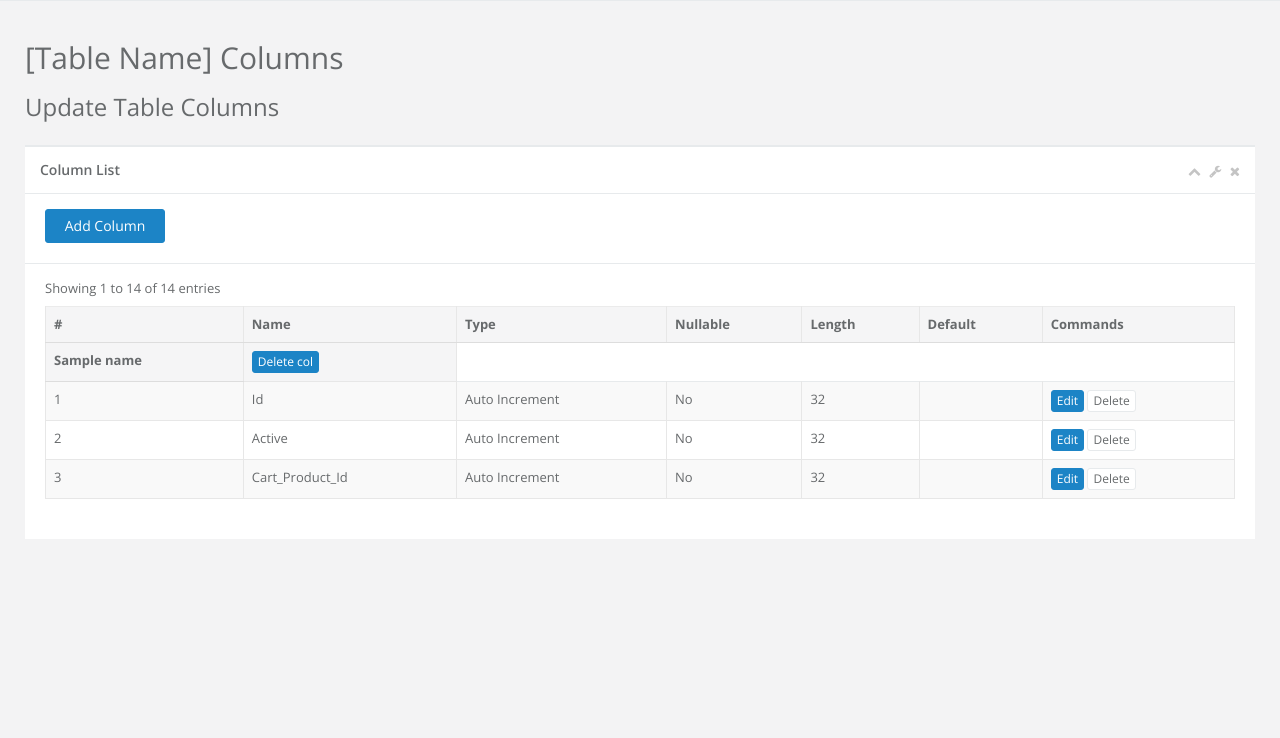
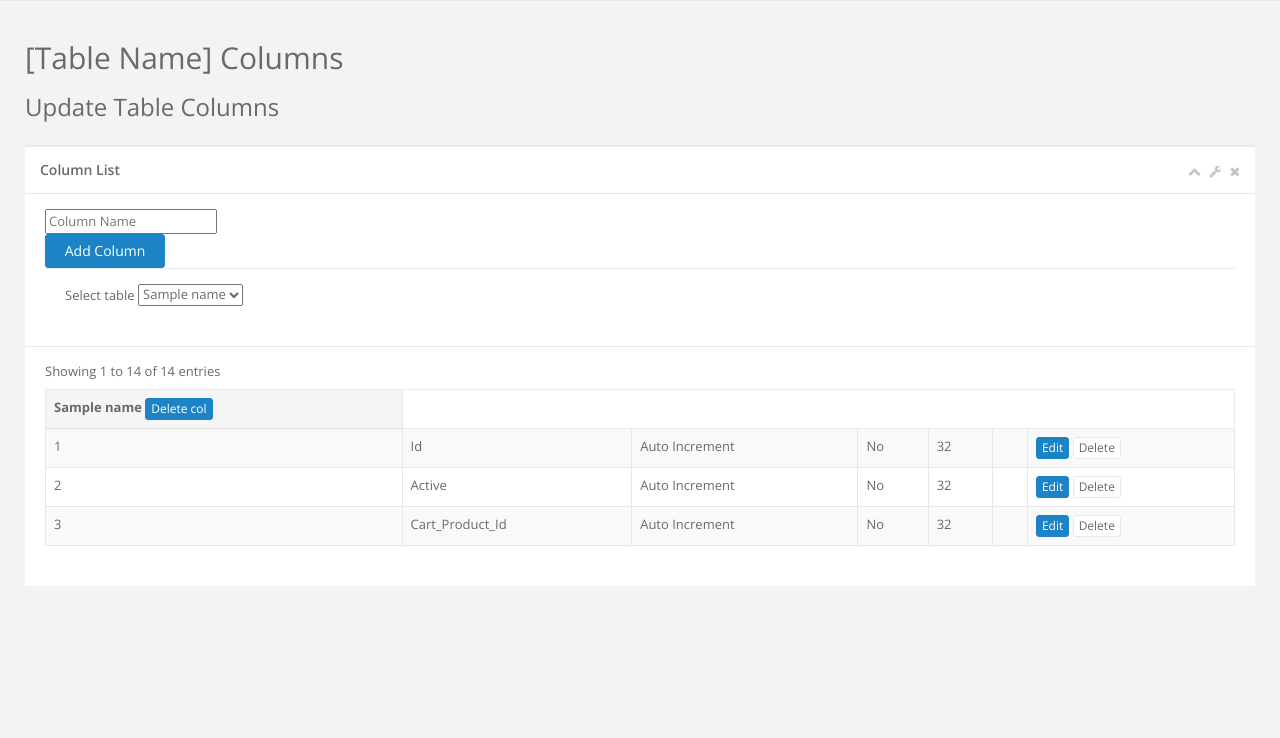
Before and after one commit to ilya0/Dtable, a Django app: page /editcolumns/table-list.html in a window 1280 px wide. Shown: the part 60-798 px from the top of the page. Run offline with Django 3.2, Linux system fonts and the light colour scheme; tables that the repository leaves empty hold one stand-in row (values such as "Sample post"); some libraries are stand-ins or nearby versions.

Commit message:
working onthe table structure pulling - does not work - partially works

```diff
--- a/djangobuilder/mysite/savedata/static/savedata/js/addons.js
+++ b/djangobuilder/mysite/savedata/static/savedata/js/addons.js
@@ -1,3 +1,5 @@
+console.log("js loaded");
+
 // $("button").click(function() {
 //     alert(this.id); // or alert($(this).attr('id'));
 // });
@@ -90,7 +92,7 @@ function deletetable() {
 //add column button methodology
 
 //on submit click prevent default and run create_post
-$('.addcolumn').click(function(event){
+$('.addcolumnbutton').click(function(event){
     event.preventDefault();
     console.log("Delete button pressed!"); // sanity check
     buttonidholder = this.id;
@@ -121,6 +123,47 @@ $('.addcolumn').click(function(event){
 //         }
 //     });
 // };
+
+
+
+//add column button methodology
+
+//on submit click prevent default and run create_post
+$('.deletecolumnbutton').click(function(event){
+    event.preventDefault();
+    console.log("Delete button pressed!"); // sanity check
+    buttonidholder = this.id;
+    alert("buttonidholder is "+buttonidholder);
+    addcolumn();
+});
+
+//
+// function addcolumn() {
+//       console.log("addcolumn route hit"); // sanity check
+//     $.ajax({
+//         url : "../deletetable/", // the endpoint
+//         type : "POST", // http method
+//         data : { buttonidholder : buttonidholder }, // data sent with the post request
+//
+//         // handle a successful response
+//         success : function(json) {
+//             $('#post-text').val(''); // remove the value from the input
+//             console.log(json); // log the returned json to the console
+//             console.log("success function"); // another sanity check
+//         },
+//
+//         // handle a non-successful response
+//         error : function(xhr,errmsg,err) {
+//             $('#results').html("<div class='alert-box alert radius' data-alert>Oops! We have encountered an error: "+errmsg+
+//                 " <a href='#' class='close'>&times;</a></div>"); // add the error to the dom
+//             console.log(xhr.status + ": " + xhr.responseText); // provide a bit more info about the error to the console
+//         }
+//     });
+// };
+
+
+
+
 
 
 
--- a/djangobuilder/mysite/savedata/templates/savedata/edit-columns.html
+++ b/djangobuilder/mysite/savedata/templates/savedata/edit-columns.html
@@ -77,10 +77,19 @@
                         <div class="ibox-content">
                             <form role="form" class="form-inline">
 
-
+ <input type="text" name="fname" placeholder="Column Name"><br>
 	                              <button type="button" class="btn btn-w-m btn-success" style="margin-bottom: 0;">Add Column</button>
 
                             </form>
+
+                            <div class="ibox-content">
+                                Select table
+                            <select>
+                                {% for item in thing %}
+                                <option value={{ item }}>{{ item }}</option>
+                                {% endfor %}
+                             </select>
+                            </div>
                         </div>
 
 
@@ -95,25 +104,16 @@
                     <thead>
 
                     <!--this needs to be the columns-->
+
                     <tr>
-	                    <th>#</th>
-                        <th>Name</th>
-                        <th>Type</th>
-                        <th>Nullable</th>
-                        <th>Length</th>
-                        <th>Default</th>
-                        <th>Commands</th>
+                        {% for item in thing %}
+	                        <th>{{ item }}
+                                <button type="button" id="{{ item }}" class=" deletecolumnbutton btn btn-xs btn-success" style="margin-bottom: 0;">Delete col</button>
+</th>
+                        {% endfor %}
                     </tr>
 
 
-                    {% for item in thing %}
-                      <tr>
-                        <th>{{ item }}</th>
-                          <td>
-                            <button type="button" id="{{ item }}" class=" deletecolumn btn btn-xs btn-success" style="margin-bottom: 0;">Delete col</button>
-                          </td>
-                      </tr>
-                    {% endfor %}
 
                     </thead>
                     <tbody>
--- a/djangobuilder/mysite/savedata/urls.py
+++ b/djangobuilder/mysite/savedata/urls.py
@@ -28,6 +28,6 @@ urlpatterns = [
     url(r'^edittables/', views.edittables, name='edittables'),
     url(r'^createtable/', views.createtable, name='createtable'),# method to create table - no view
     url(r'^deletetable/', views.deletetable, name='deletetable'),
-    url(r'^printtables/', views.printtables, name='printtables')
-
+    url(r'^printtables/', views.printtables, name='printtables'),
+    url(r'^gettablestructure/', views.gettablestructure, name='gettablestructure'),
 ]
--- a/djangobuilder/mysite/savedata/views.py
+++ b/djangobuilder/mysite/savedata/views.py
@@ -212,15 +212,6 @@ class thanks(generic.ListView):
 
 
 
-# class show(generic.ListView):
-# 	template_name = 'savedata/show.html'
-# 	# context_object_name = 'latest_name_list'
-
-# 	def get_queryset(self):
-# 		"""Return the last five published questions."""
-# 		return models.name.objects.order_by('-pub_date')[:5]
-
-
 
 
 ###def based view - this works with the regular routes
@@ -234,8 +225,19 @@ def show(request):
 
 
 def editcolumns(request):
-    print("tablelist route hit")
+    print("editcolumns route hit")
+    #set default table
+    #set table to table selected
+    #get contents of table
+    #render page
+
+    rendertable = "test"
+    rendertable = request.POST.get('buttonidholder')
+
     thing = name.objects.all() #query the database
+
+
+
     context = {'thing': thing}  #this is a dictonary
     print(context)
     return render(request, 'savedata/edit-columns.html', context)
@@ -248,6 +250,25 @@ def edittables(request):
     print(context)
     return render(request, 'savedata/table-edit.html', context)
 
+
+def gettablestructure(request):
+    tabletoview = "polls_question"
+    # Create MetaData instance
+    # metadata = MetaData(eng, reflect=True)
+    print(metadata.tables)
+
+    # saves the data from the table in question
+    ex_table = metadata.tables[tabletoview]
+
+
+    for t in metadata.tables[tabletoview]:
+        print(t.name)
+
+
+    return HttpResponse(
+        json.dumps({"tabletitle is": "test"}),
+        content_type="application/json"
+    )
 
 
 #shows tables in database on page tablelist
```
Also changed, not shown: README.md, djangobuilder/mysite/savedata/objectorientedmodel.py (renamed from djangobuilder/mysite/savedata/test.py).
